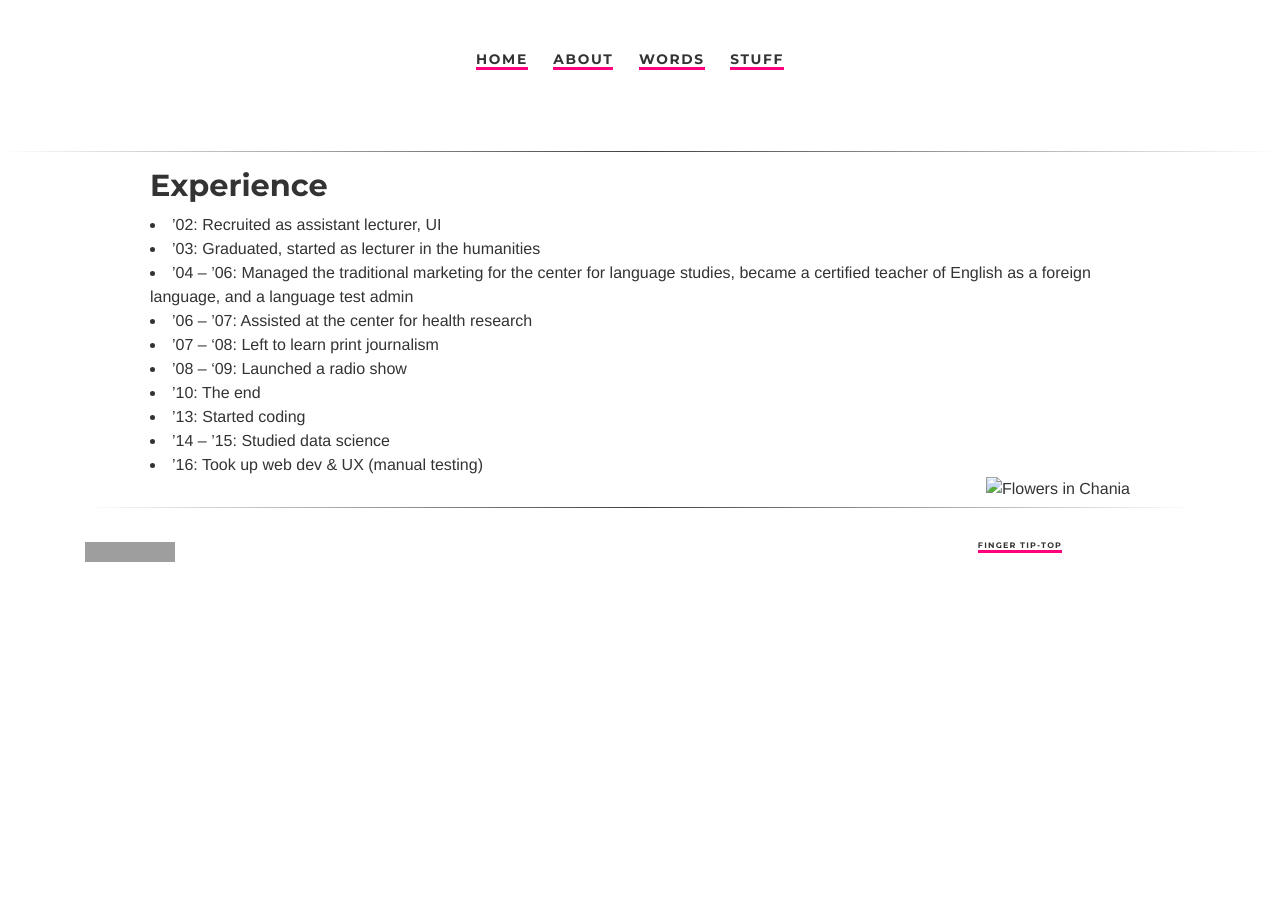
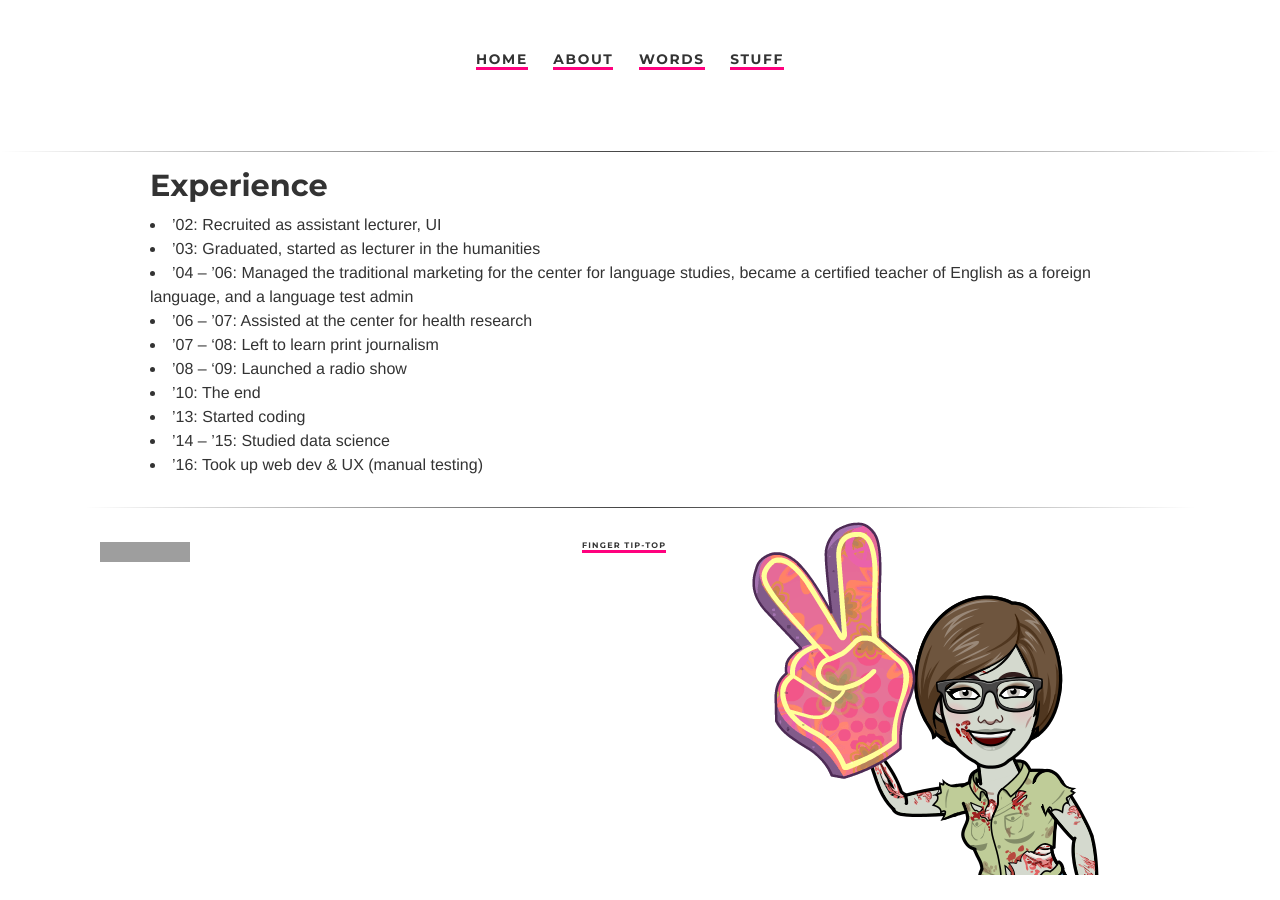
Before and after one commit to ariesti/ariesti.github.io, a Jekyll site: the page built from about/index.html, in a window 1280 px wide. Built offline with Jekyll 4.4.1, drawn with Linux system fonts in a browser that asks for light colours; grey boxes are pictures that could not be loaded.

Commit message:
Update index.html

```diff
--- a/about/index.html
+++ b/about/index.html
@@ -19,9 +19,7 @@
 <li>’14 – ’15: Studied data science</li>
 <li>’16: Took up web dev & UX (manual testing)</li>
 <div class="right">
-	<a href="https://ko-fi.com/A085SKR">
-	<img src="assets/1-Halloween.png" alt="Flowers in Chania" style="float:right" />
-	</a>
+	<img src="/assets/1-ftt.png" alt="Flowers in Chania" style="float:right" />
 </div>
 </div>
 </div>
```
